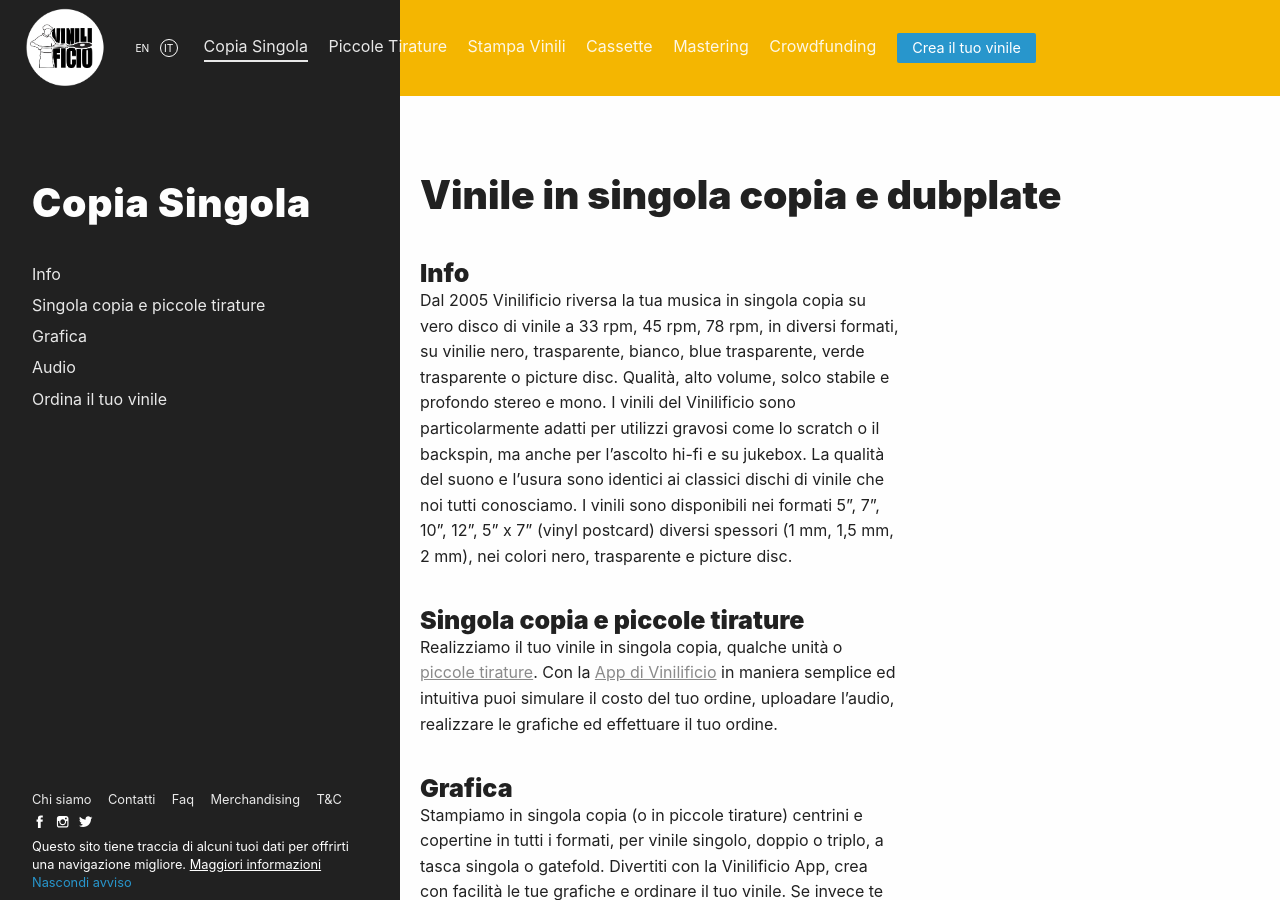
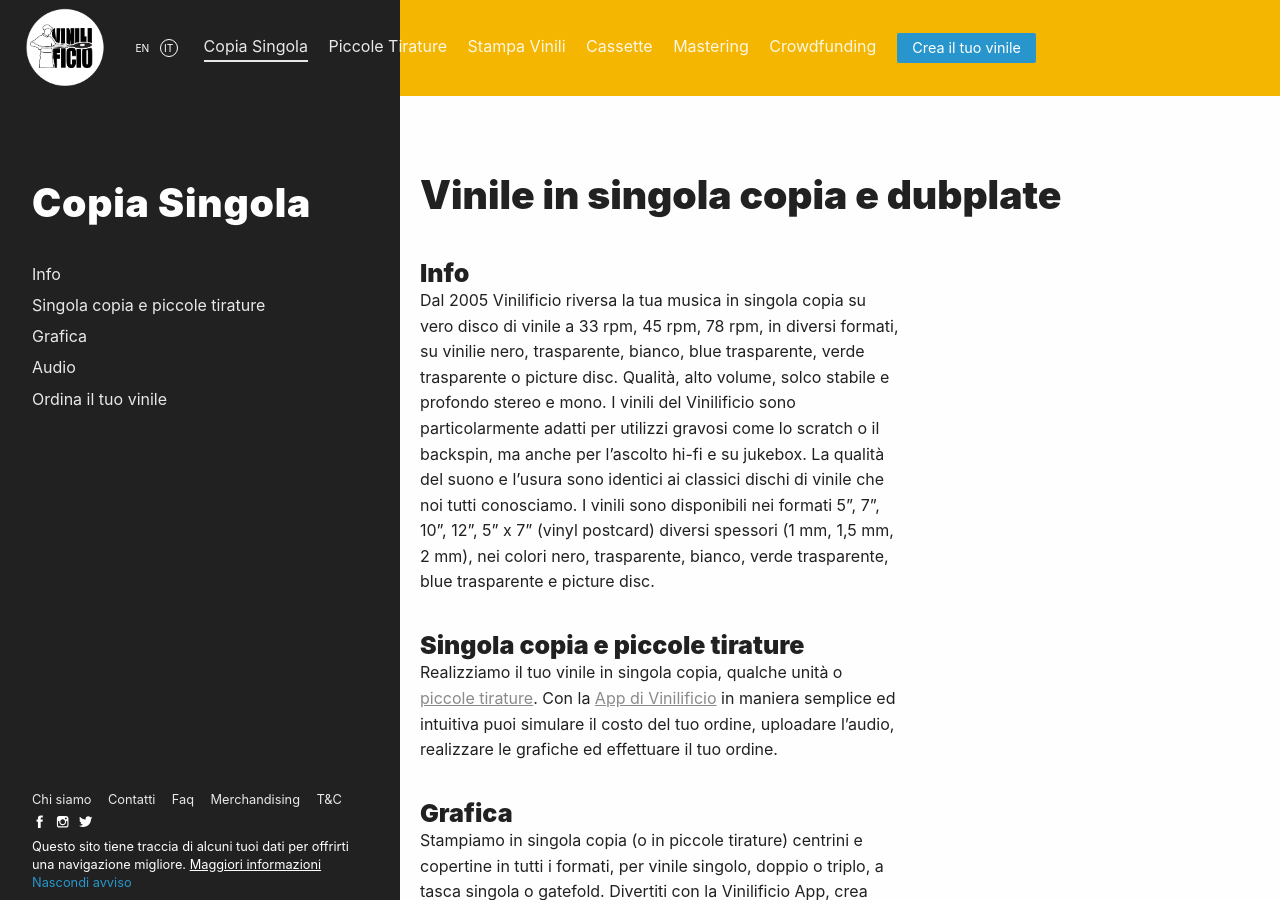
Before and after one commit to Vinilificio/vinilificio.com, a Jekyll site: the page built from _pages/copia-singola.md, in a window 1280 px wide and 900 px high. Built offline with Jekyll 4.4.1, drawn with Linux system fonts in a browser that asks for light colours; nearby versions of some CDN libraries; comment, search, counter and statistics services are not loaded.

Commit message:
Update copia-singola.md
aggiornamento colori

```diff
--- a/_pages/copia-singola.md
+++ b/_pages/copia-singola.md
@@ -22,7 +22,7 @@
 ### Info
 
 Dal 2005 Vinilificio riversa la tua musica in singola copia su vero disco di vinile a 33 rpm, 45 rpm, 78 rpm, in diversi formati, su vinilie nero, trasparente, bianco, blue trasparente, verde trasparente o picture disc. Qualità, alto volume, solco stabile e profondo stereo e mono.
-I vinili del Vinilificio sono particolarmente adatti per utilizzi gravosi come lo scratch o il backspin, ma anche per l’ascolto hi-fi e su jukebox. La qualità del suono e l’usura sono identici ai classici dischi di vinile che noi tutti conosciamo. I vinili sono disponibili nei formati 5”, 7”, 10”, 12”, 5" x 7" (vinyl postcard) diversi spessori (1 mm, 1,5 mm, 2 mm), nei colori nero, trasparente e picture disc.
+I vinili del Vinilificio sono particolarmente adatti per utilizzi gravosi come lo scratch o il backspin, ma anche per l’ascolto hi-fi e su jukebox. La qualità del suono e l’usura sono identici ai classici dischi di vinile che noi tutti conosciamo. I vinili sono disponibili nei formati 5”, 7”, 10”, 12”, 5" x 7" (vinyl postcard) diversi spessori (1 mm, 1,5 mm, 2 mm), nei colori nero, trasparente, bianco, verde trasparente, blue trasparente e picture disc.
 
 ### Singola copia e piccole tirature
 
```
